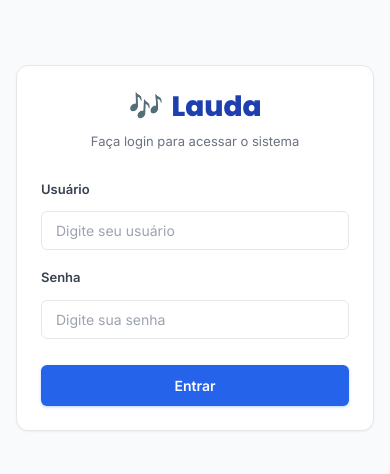
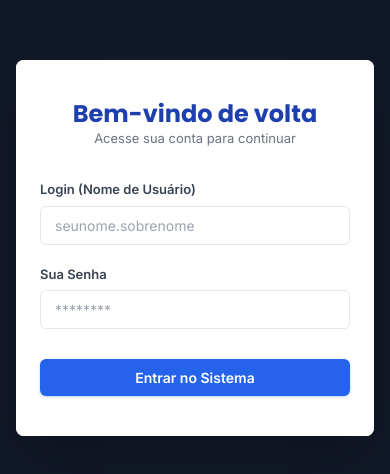
Before and after one commit to kacarlos23/Lauda, a React (Vite) app in the folder frontend/: page /cultos in a window 390 px wide. Shown: the part 174-648 px from the top of the page. Built offline with nearby package versions, Linux system fonts and the light colour scheme.

Commit message:
Alterações na tela de login e correções de funcionalidades mobile

```diff
--- a/frontend/src/pages/Login.css
+++ b/frontend/src/pages/Login.css
@@ -1,51 +1,196 @@
-/* ============================================
-   frontend/src/pages/Login.css
-   LAUDA - Tela de Login
-   ============================================ */
+/* frontend/src/pages/Login.css */
 
-.login-container {
+/* ==========================================
+   1. O FUNDO DA PÁGINA (Com Padding e Cor Escura)
+   ========================================== */
+.login-page-container {
+  min-height: 100vh; /* Ocupa a altura toda da tela */
+  width: 100%;
+
+  /* Cor de fundo escura do Design System */
+  background-color: var(--gray-900);
+
+  /* PADDING GERAL (Para criar o efeito de "cartão flutuante") */
+  padding: 3rem;
+
+  /* CENTRALIZAÇÃO MÁGICA: Prende o cartão flutuante no centro */
   display: flex;
   justify-content: center;
   align-items: center;
-  min-height: 100vh;
-  background-color: var(--gray-50);
-  padding: 1rem;
+
+  box-sizing: border-box;
 }
 
-.login-card {
+/* ==========================================
+   2. O CARTÃO FLUTUANTE (A Caixa com Sombra)
+   ========================================== */
+.login-floating-box {
+  display: flex; /* Divide em duas colunas (info e form) */
   width: 100%;
-  max-width: 400px;
+  max-width: 1100px; /* Limita a largura para não esticar demais */
+
+  /* Cor de fundo do cartão (se adapta no dark mode) */
+  background-color: var(--white);
+
+  /* Bordas arredondadas grandonas */
+  border-radius: var(--radius-lg);
+
+  /* O SOMBREAMENTO PESADO (2XL do Design System) */
+  box-shadow: var(--shadow-2xl);
+
+  /* Garante que o degradê da esquerda respeite a borda arredondada */
+  overflow: hidden;
+
+  /* Animação suave de entrada */
+  animation: slideInUp 0.5s ease-out;
 }
 
-/* Dentro do card, remove o hover de elevação */
-.login-card.lauda-card:hover {
-  transform: none;
-  box-shadow: var(--shadow-sm);
+@keyframes slideInUp {
+  from {
+    opacity: 0;
+    transform: translateY(20px);
+  }
+  to {
+    opacity: 1;
+    transform: translateY(0);
+  }
+}
+
+/* ==========================================
+   ÁREA ESQUERDA - INFORMAÇÕES (Lauda)
+   ========================================== */
+.login-info-section {
+  flex: 1.2; /* Um pouco mais larga */
+  background: linear-gradient(
+    135deg,
+    var(--primary) 0%,
+    var(--primary-dark) 100%
+  );
+  display: flex;
+  flex-direction: column;
+  justify-content: center;
+  align-items: center;
+  padding: 4rem; /* Padding interno generoso */
+  color: var(--white);
+  text-align: center;
+}
+
+/* Ajustes finos nos textos da esquerda */
+.lauda-logo-large {
+  font-family: var(--font-display);
+  font-weight: 800;
+  font-size: 3.5rem;
+  color: var(--primary-lightest);
+  display: flex;
+  align-items: center;
+  gap: 1rem;
+  margin-bottom: 2rem;
+}
+
+.login-info-section h2 {
+  font-family: var(--font-display);
+  color: var(--white);
+  font-size: 2rem;
+  margin-bottom: 1.5rem;
+  line-height: 1.2;
+}
+
+.login-info-section p {
+  font-family: var(--font-body);
+  color: var(--primary-lightest);
+  font-size: 1.1rem;
+  max-width: 450px;
+  line-height: 1.6;
+}
+
+/* ==========================================
+   ÁREA DIREITA - FORMULÁRIO (Login)
+   ========================================== */
+.login-form-section {
+  flex: 1; /* Área mais enxuta */
+  display: flex;
+  justify-content: center;
+  align-items: center;
+  padding: 3rem;
+  background-color: var(--white); /* Fundo limpo interno */
+}
+
+/* Container do formulário em si (limita largura interna) */
+.login-form-content {
+  width: 100%;
+  max-width: 380px;
 }
 
 .login-header {
   text-align: center;
-  margin-bottom: 1.75rem;
+  margin-bottom: 2rem;
 }
 
-.login-header .lauda-logo {
-  justify-content: center;
-  margin-bottom: 0.5rem;
-  font-size: 1.75rem;
+.form-column {
+  display: flex;
+  flex-direction: column;
+  gap: 1.25rem;
 }
 
-.login-header .text-muted {
-  margin: 0;
+/* ==========================================
+   RESPONSIVIDADE (Mobile)
+   ========================================== */
+/* Breackpoint alterado para 768px (tablets e celulares) */
+@media (max-width: 768px) {
+  .login-page-container {
+    padding: 1rem; /* Reduz padding geral para o cartão usar mais espaço da tela */
+  }
+
+  /* ==========================================
+     MUDANÇA SOLICITADA: ESCONDER INFO NO MOBILE
+     ========================================== */
+  .login-info-section {
+    display: none !important; /* Esconde completamente a parte esquerda com o degradê */
+  }
+
+  .login-floating-box {
+    flex-direction: column; /* Comportamento de empilhamento (embora info esteja oculta) */
+
+    /* No mobile, o cartão flutuante pode ter uma largura máxima menor e usar bordas mais sutis */
+    max-width: 480px;
+    border-radius: var(--radius-md);
+  }
+
+  .login-form-section {
+    /* O form naturalmente ocupará todo o espaço da 'login-floating-box' */
+    padding: 2.5rem 1.5rem; /* Reduz padding interno para telas menores */
+  }
+
+  .login-header h3 {
+    font-size: 1.5rem; /* Ajusta tamanho do título no mobile */
+  }
 }
 
-.login-form {
-  display: flex;
-  flex-direction: column;
-  gap: 1.125rem;
+/* ==========================================
+   CORREÇÃO DO PREENCHIMENTO AUTOMÁTICO (AUTOFILL)
+   ========================================== */
+
+/* 1. Para o Modo Claro (Padrão) */
+input:-webkit-autofill,
+input:-webkit-autofill:hover,
+input:-webkit-autofill:focus,
+input:-webkit-autofill:active {
+  /* Força o fundo branco usando uma sombra interna gigante */
+  -webkit-box-shadow: 0 0 0 1000px var(--white) inset !important;
+  /* Força a cor do texto */
+  -webkit-text-fill-color: var(--gray-800) !important;
+  /* Suaviza a transição caso o navegador tente piscar a cor */
+  transition: background-color 5000s ease-in-out 0s;
 }
 
-.login-form .lauda-btn {
-  width: 100%;
-  margin-top: 0.5rem;
-  padding: 0.75rem;
+/* 2. Para o Modo Escuro */
+body.dark-mode input:-webkit-autofill,
+body.dark-mode input:-webkit-autofill:hover,
+body.dark-mode input:-webkit-autofill:focus,
+body.dark-mode input:-webkit-autofill:active {
+  /* Força o fundo escuro que definimos no tema */
+  -webkit-box-shadow: 0 0 0 1000px #0f172a inset !important;
+  /* Força o texto claro */
+  -webkit-text-fill-color: #f8fafc !important;
+  transition: background-color 5000s ease-in-out 0s;
 }
--- a/frontend/src/pages/Login.jsx
+++ b/frontend/src/pages/Login.jsx
@@ -3,79 +3,129 @@ import { useState } from "react";
 import "./Login.css";
 
 export default function Login({ setToken }) {
-  const [username, setUsername] = useState("");
-  const [password, setPassword] = useState("");
+  const [formData, setFormData] = useState({ username: "", password: "" });
   const [erro, setErro] = useState("");
+
+  const handleChange = (e) => {
+    const { name, value } = e.target;
+    setFormData({ ...formData, [name]: value });
+  };
 
   const handleLogin = async (e) => {
     e.preventDefault();
     setErro("");
 
+    const baseUrl = import.meta.env.VITE_API_URL || "http://127.0.0.1:8000";
+    const urlLimpa = baseUrl.replace(/\/$/, "");
+
     try {
-      const resposta = await fetch(
-        `${import.meta.env.VITE_API_URL}/api/token/`,
-        {
+      const resposta = await fetch(`${urlLimpa}/api/token/`, {
         method: "POST",
         headers: { "Content-Type": "application/json" },
-          body: JSON.stringify({ username, password }),
-        },
-      );
+        body: JSON.stringify(formData),
+      });
+
+      const dados = await resposta.json();
 
       if (resposta.ok) {
-        const dados = await resposta.json();
         localStorage.setItem("token", dados.access);
         setToken(dados.access);
       } else {
         setErro("Usuário ou senha incorretos.");
       }
-    } catch (error) {
-      setErro("Erro ao conectar com o servidor.");
+    } catch (err) {
+      console.error("Erro no login:", err);
+      setErro("Houve um erro de conexão com o servidor. Tente novamente.");
     }
   };
 
   return (
-    // ALTERAÇÃO: trocado div+style inline por div+className
-    <div className="login-container">
-      <div className="lauda-card login-card">
-        <div className="login-header">
-          <h1 className="lauda-logo">
-            <span>🎶</span> Lauda
-          </h1>
-          <p className="text-muted">Faça login para acessar o sistema</p>
+    // NOVO: Container de Fundo (Escuro com Padding geral)
+    <div className="login-page-container">
+      {/* NOVO: O Cartão Flutuante (Com Sombra e Bordas) */}
+      <div className="login-floating-box">
+        {/* 1. ÁREA ESQUERDA - INFORMAÇÕES (Mantida classe) */}
+        <div className="login-info-section">
+          <div className="lauda-logo-large">
+            <span>🎶</span>
+            Lauda
+          </div>
+          <h2>Sua plataforma de gerenciamento ministerial.</h2>
+          <p>
+            Organize repertórios, crie escalas, planeje cultos e integre sua
+            equipe de louvor e voluntários em um só lugar.
+          </p>
         </div>
 
-        <form onSubmit={handleLogin} className="login-form">
-          <div className="input-group">
-            <label className="input-label">Usuário</label>
+        {/* 2. ÁREA DIREITA - FORMULÁRIO (Mantida classe principal) */}
+        <div className="login-form-section">
+          {/* ATUALIZADO: Usamos login-form-content em vez de lauda-card,
+              pois o cartão já é a caixa flutuante inteira */}
+          <div className="login-form-content">
+            <div className="login-header">
+              <h3 className="text-primary">Bem-vindo de volta</h3>
+              <p className="text-muted">Acesse sua conta para continuar</p>
+            </div>
+
+            <form onSubmit={handleLogin} className="form-column">
+              {erro && (
+                <div
+                  className="badge badge-error"
+                  style={{
+                    width: "100%",
+                    justifyContent: "center",
+                    marginBottom: "10px",
+                    padding: "10px",
+                  }}
+                >
+                  ⚠️ {erro}
+                </div>
+              )}
+
+              <div className="form-group">
+                <label className="input-label" htmlFor="username">
+                  Login (Nome de Usuário)
+                </label>
                 <input
                   type="text"
+                  name="username"
+                  id="username"
                   className="input-field"
-              value={username}
-              onChange={(e) => setUsername(e.target.value)}
-              placeholder="Digite seu usuário"
+                  value={formData.username}
+                  onChange={handleChange}
                   required
+                  placeholder="seunome.sobrenome"
                 />
               </div>
 
-          <div className="input-group">
-            <label className="input-label">Senha</label>
+              <div className="form-group">
+                <label className="input-label" htmlFor="password">
+                  Sua Senha
+                </label>
                 <input
                   type="password"
+                  name="password"
+                  id="password"
                   className="input-field"
-              value={password}
-              onChange={(e) => setPassword(e.target.value)}
-              placeholder="Digite sua senha"
+                  value={formData.password}
+                  onChange={handleChange}
                   required
+                  placeholder="********"
                 />
               </div>
 
-          {erro && <p className="error-message">{erro}</p>}
-
-          <button type="submit" className="lauda-btn lauda-btn-primary">
-            Entrar
+              <button
+                type="submit"
+                className="lauda-btn lauda-btn-primary"
+                style={{ width: "100%", marginTop: "10px" }}
+              >
+                Entrar no Sistema
               </button>
             </form>
           </div>
         </div>
+      </div>{" "}
+      {/* Fim da login-floating-box */}
+    </div> /* Fim da login-page-container */
   );
 }
```
Also changed, not shown: frontend/src/App.css (+168 -134 lines), frontend/src/App.jsx (+58 -22 lines). Lines whose indentation alone changed are shown as unchanged.
